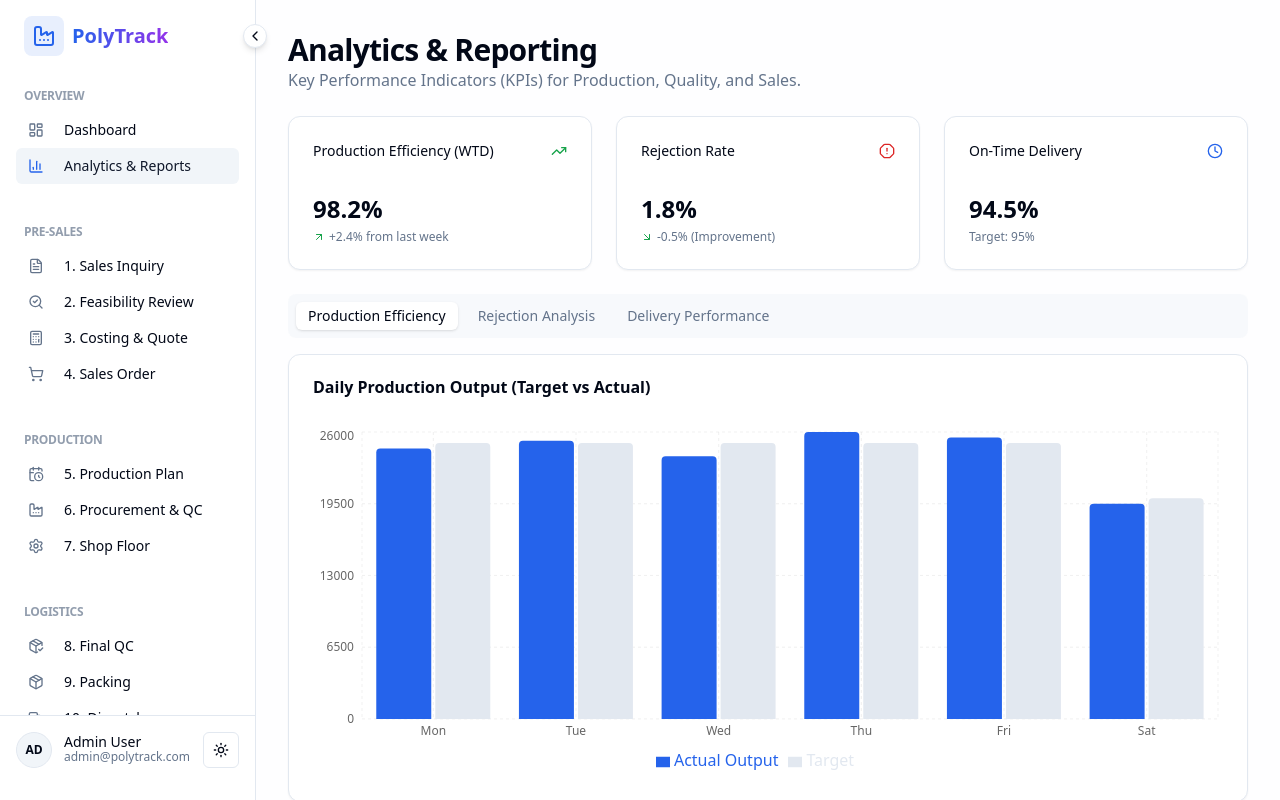
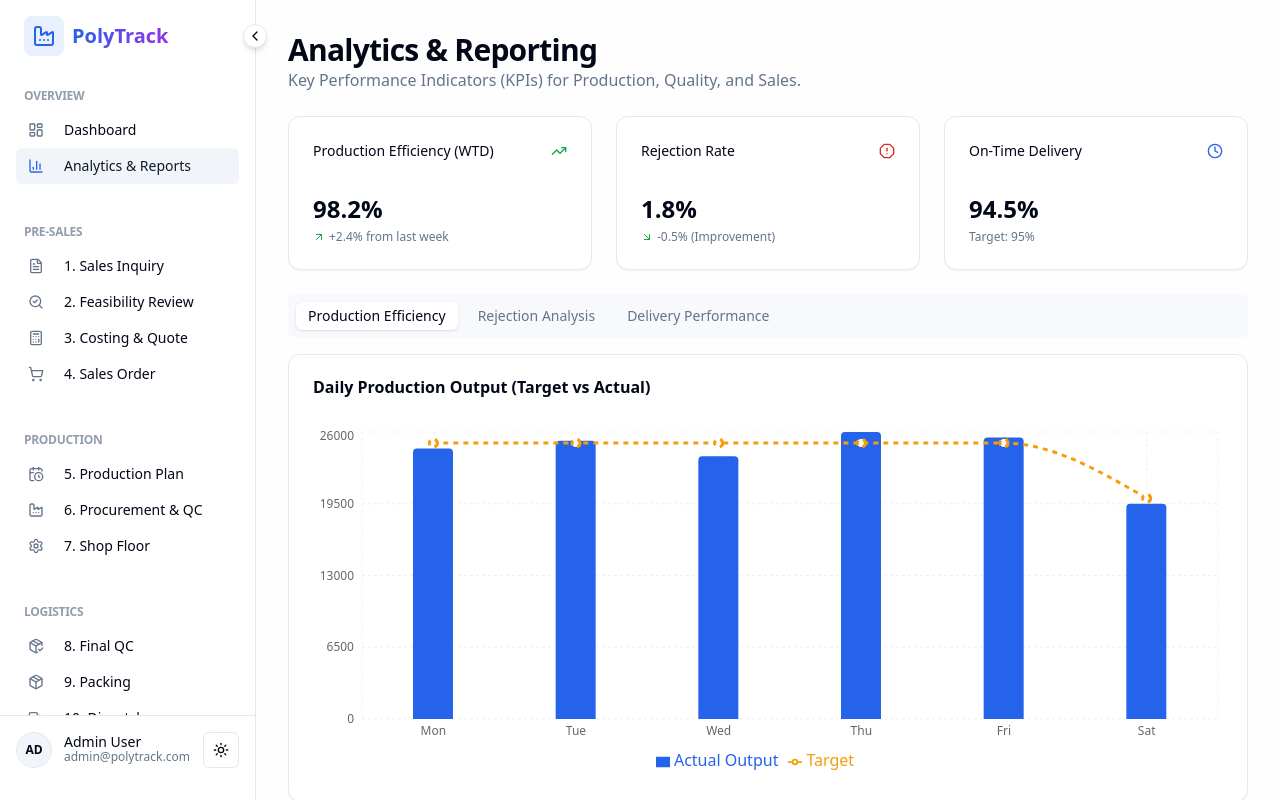
Before and after one commit to mahendra00121/Sales, a Next.js app: page /reports in a window 1280 px wide. Built offline with nearby package versions, Linux system fonts and the light colour scheme.

Commit message:
first commit

```diff
--- a/src/app/reports/page.tsx
+++ b/src/app/reports/page.tsx
@@ -3,6 +3,7 @@
 import {
     BarChart,
     Bar,
+    ComposedChart,
     XAxis,
     YAxis,
     CartesianGrid,
@@ -132,15 +133,15 @@ export default function ReportsPage() {
                         <CardContent className="pl-2">
                             <div className="h-[350px]">
                                 <ResponsiveContainer width="100%" height="100%">
-                                    <BarChart data={efficiencyData}>
+                                    <ComposedChart data={efficiencyData}>
                                         <CartesianGrid strokeDasharray="3 3" opacity={0.3} />
                                         <XAxis dataKey="name" fontSize={12} tickLine={false} axisLine={false} />
                                         <YAxis fontSize={12} tickLine={false} axisLine={false} tickFormatter={(value: number) => `${value}`} />
-                                        <Tooltip cursor={{ fill: 'transparent' }} />
+                                        <Tooltip cursor={{ fill: 'rgba(0,0,0,0.05)' }} />
                                         <Legend />
-                                        <Bar dataKey="actual" fill="#2563eb" radius={[4, 4, 0, 0]} name="Actual Output" />
-                                        <Bar dataKey="target" fill="#e2e8f0" radius={[4, 4, 0, 0]} name="Target" />
-                                    </BarChart>
+                                        <Bar dataKey="actual" fill="#2563eb" radius={[4, 4, 0, 0]} name="Actual Output" barSize={40} />
+                                        <Line type="monotone" dataKey="target" stroke="#f59e0b" strokeWidth={3} dot={{ r: 4 }} name="Target" strokeDasharray="5 5" />
+                                    </ComposedChart>
                                 </ResponsiveContainer>
                             </div>
                         </CardContent>
```
